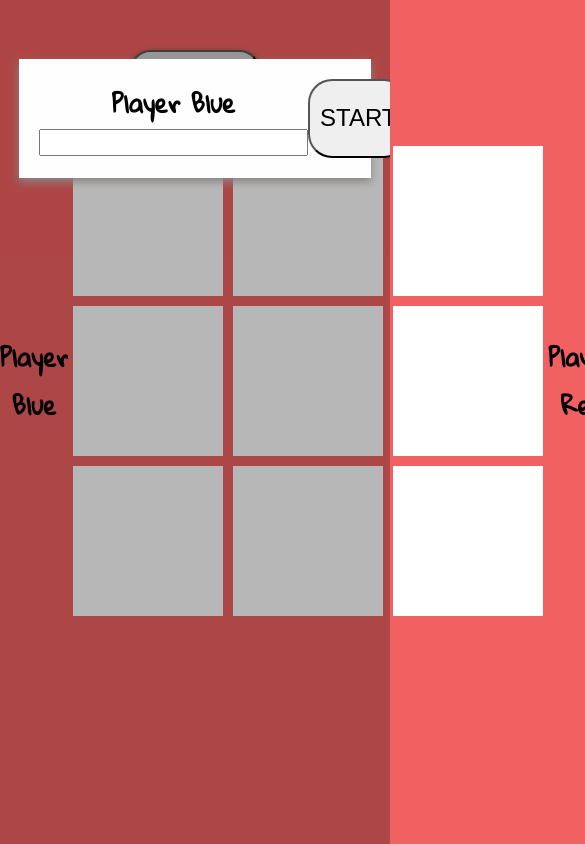
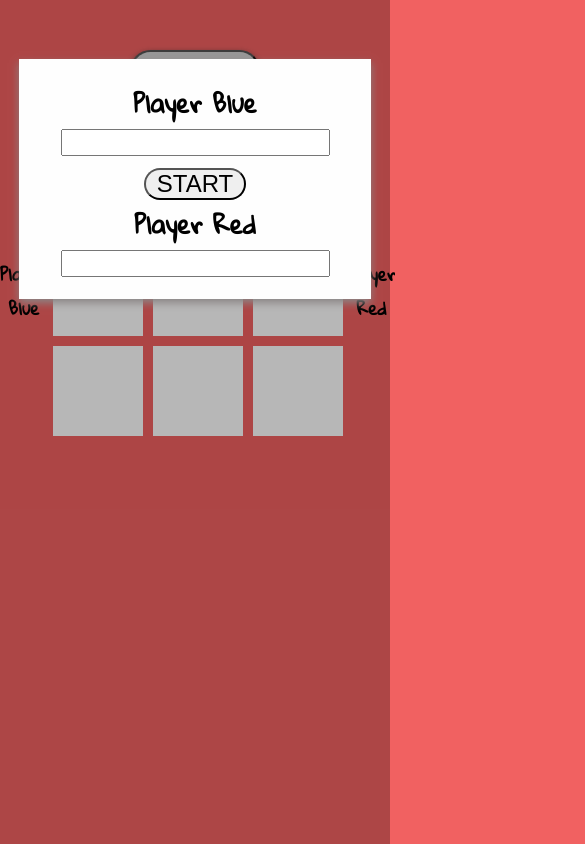
Before and after one commit to koyatatezuka/tic-tac-toe, a plain HTML site: page index.html in a window 390 px wide. Shown: the top 844 px of the page, 585 px wide, since content can reach past the window. Drawn offline with Linux system fonts and the light colour scheme.

Commit message:
add responsive break points for smalller devices

```diff
--- a/style.css
+++ b/style.css
@@ -54,6 +54,18 @@ input {
 	overflow: auto;
 }
 
+@media (max-width: 600px) {
+	.start {
+		flex-direction: column;
+		align-items: center;
+	}
+	.start button {
+		width: 33%;
+		margin-top: 10px ;
+
+	}
+}
+
 /* main */
 .player-turn {
 	text-align: center;
@@ -108,3 +120,13 @@ input {
 	width: auto;
 	text-align: center;
 }
+
+@media (max-width: 750px) {
+	.box {
+		width: 90px;
+		height: 90px;
+	}
+	.player {
+		font-size: .7em;
+	}
+}
```
